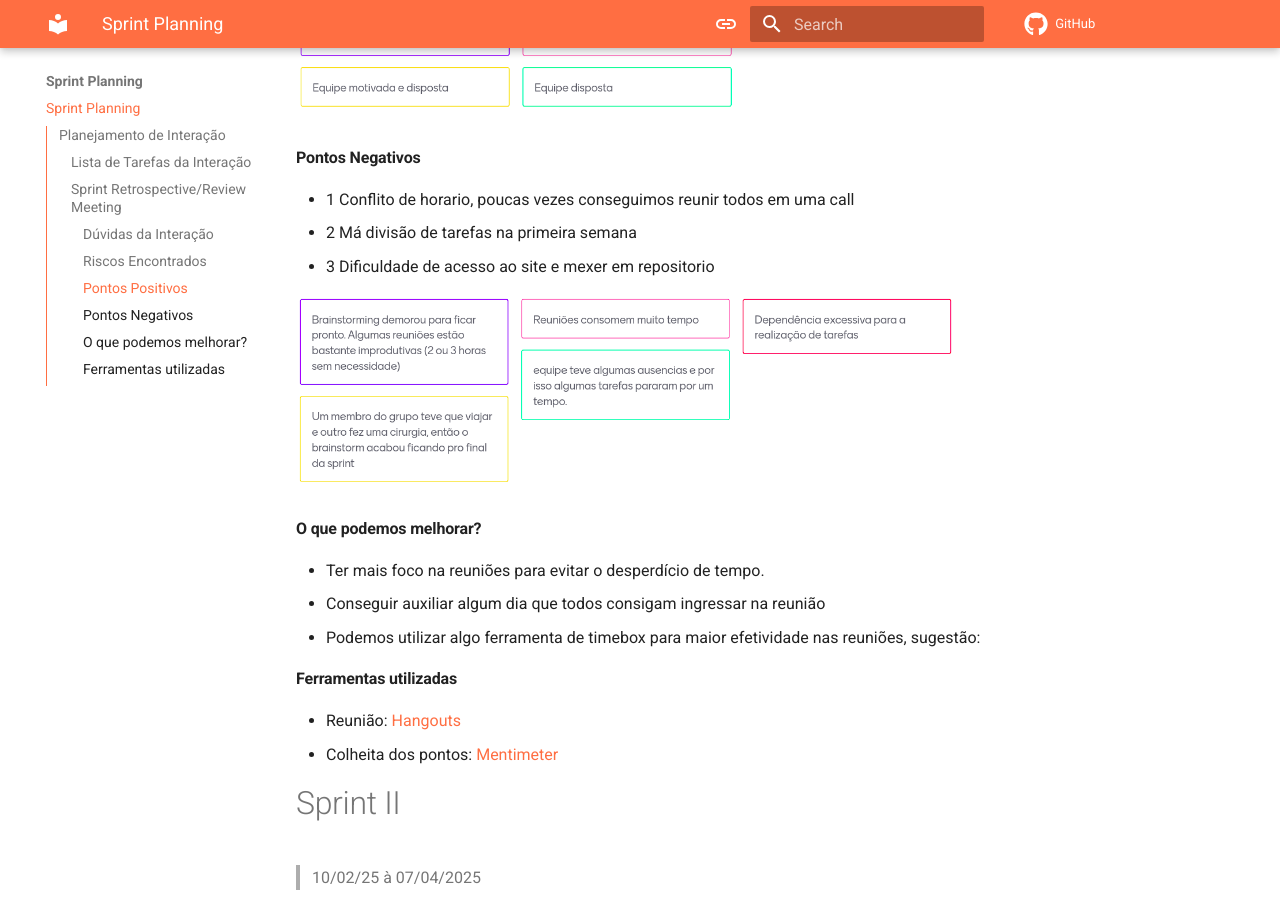
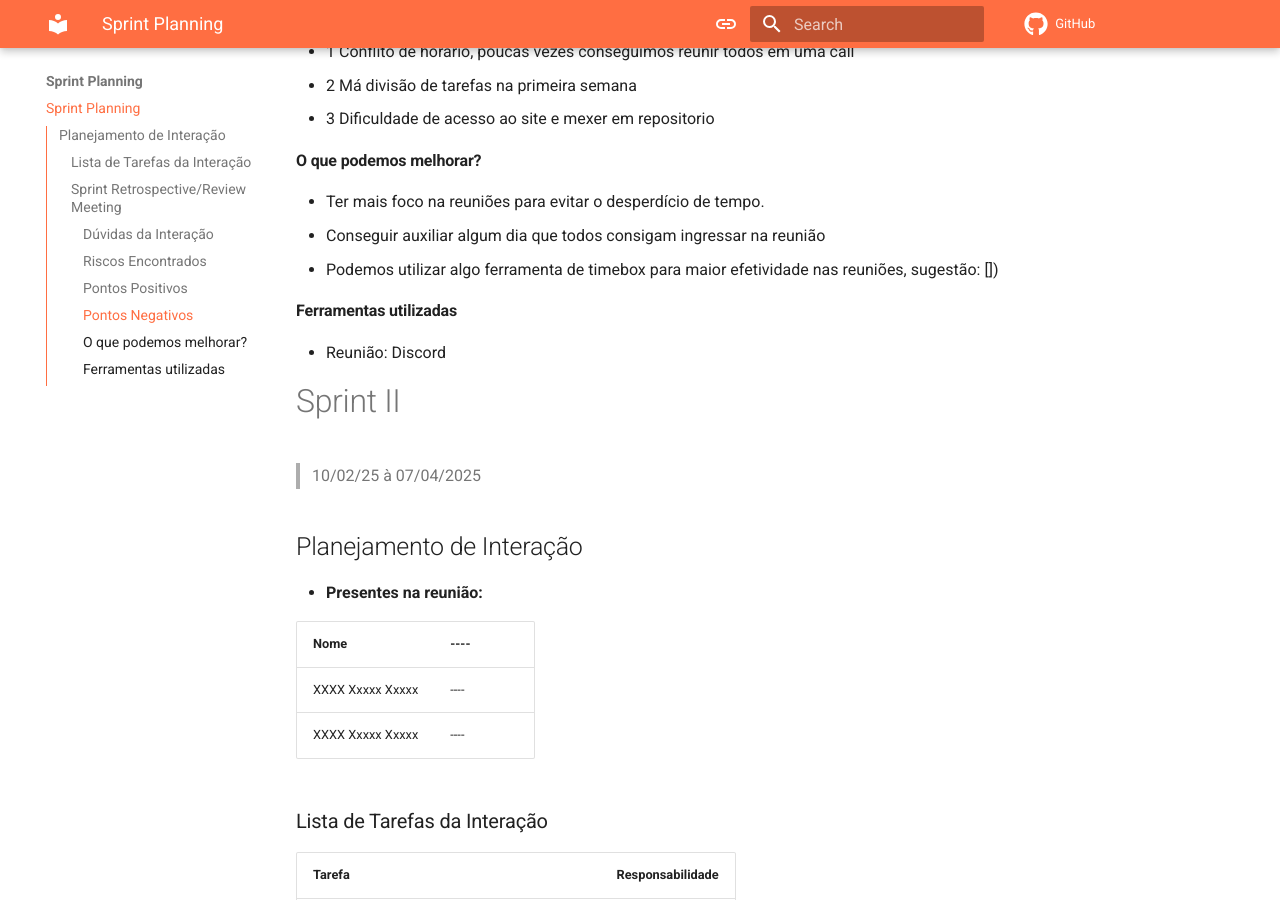
Before and after one commit to Projetos-de-Extensao/PFE_25.2_8002_VI, an MkDocs documentation site: the page built from docs/_Sprint Planning/sprint.md, in a window 1280 px wide and 900 px high, scrolled down 1477 px. Built offline with MkDocs 1.6.1 and Material for MkDocs 9.7.7, drawn with Linux system fonts in a browser that asks for light colours; comment, search, counter and statistics services are not loaded.

Commit message:
Update sprint.md

```diff
--- a/docs/_Sprint Planning/sprint.md
+++ b/docs/_Sprint Planning/sprint.md
@@ -50,7 +50,7 @@ title: Sprint Planning
 - 2 Boa Interação
 - 3 Dedicação e interreses de todos
 
-![pontos positivos](../assets/Sprints/S1-positivos.png)
+
 
 #### Pontos Negativos
 
@@ -59,18 +59,18 @@ title: Sprint Planning
 - 3 Dificuldade de acesso ao site e mexer em repositorio
 
 
-![pontos negativos](../assets/Sprints/S1-negativos.png)
+
 
 #### O que podemos melhorar?
 
 - Ter mais foco na reuniões para evitar o desperdício de tempo.
 - Conseguir auxiliar algum dia que todos consigam ingressar na reunião
-- Podemos utilizar algo ferramenta de timebox para maior efetividade nas reuniões, sugestão: [](https://timebox.cedrotech.com/)
+- Podemos utilizar algo ferramenta de timebox para maior efetividade nas reuniões, sugestão: [])
 
 #### Ferramentas utilizadas
 
-- Reunião: [Hangouts](https://hangouts.google.com/)
-- Colheita dos pontos: [Mentimeter](https://www.mentimeter.com/)
+- Reunião: Discord
+
 
 # Sprint II
 
```
